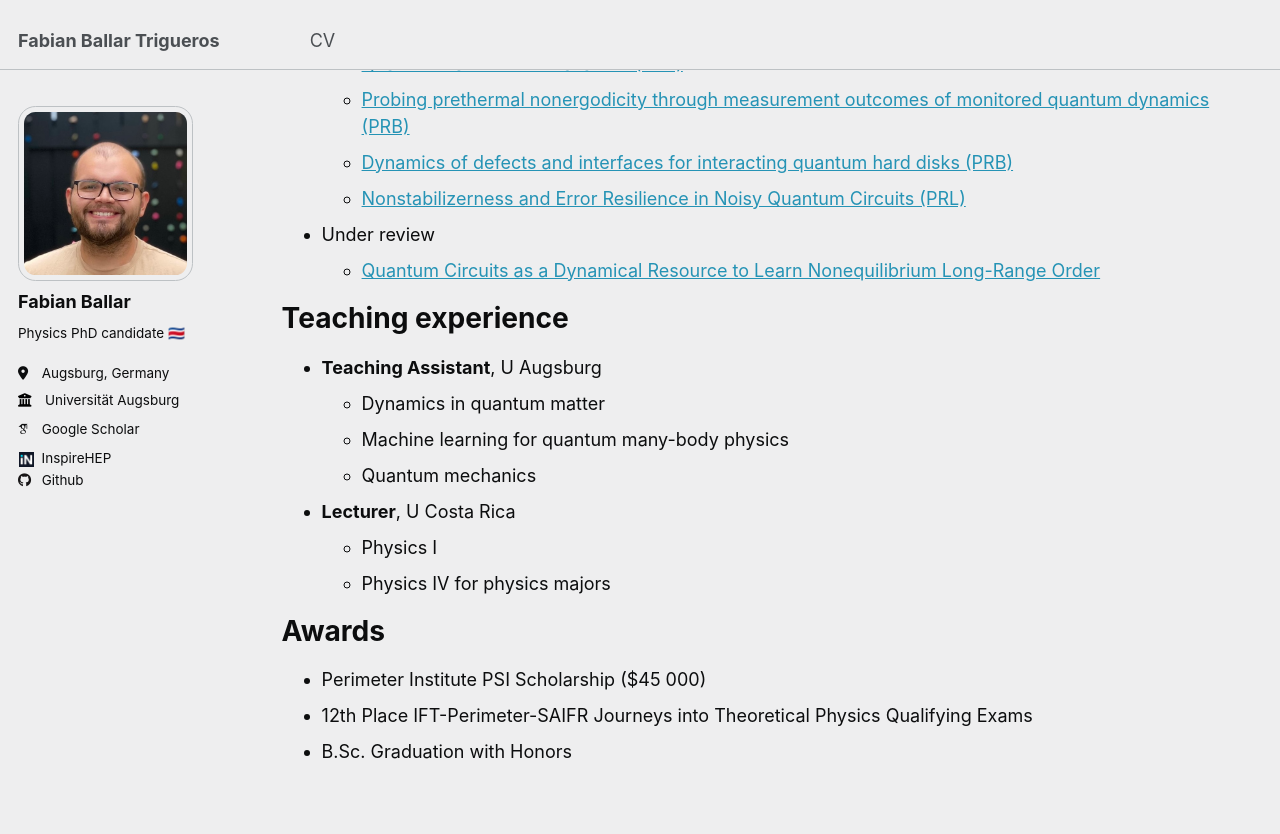
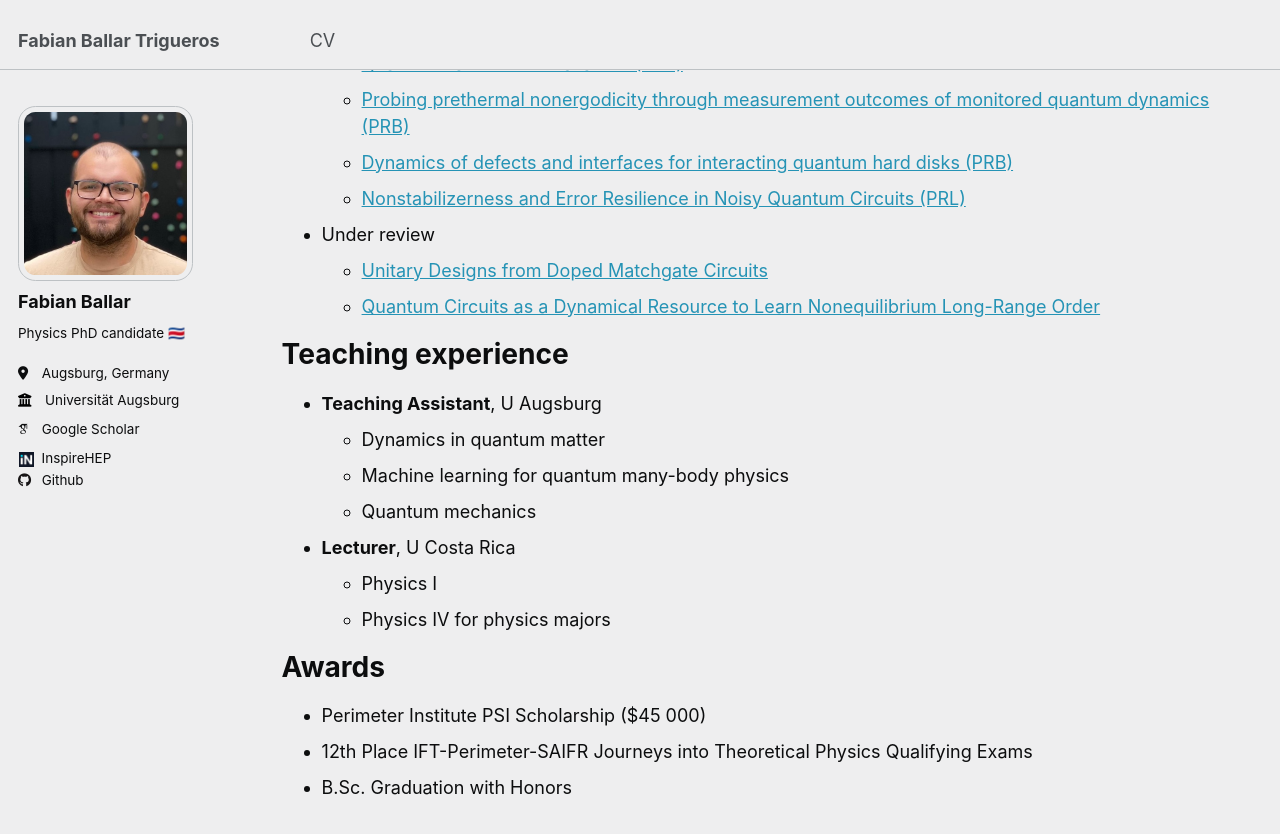
Before and after one commit to FabianBallar7/FabianBallar7.github.io, a Jekyll site: the page built from _pages/cv.md, in a window 1280 px wide and 900 px high, scrolled down 676 px. Shown: the top 834 px of the window. Built offline with Jekyll 4.4.1, drawn with Linux system fonts in a browser that asks for light colours; some web fonts are replaced.

Commit message:
Update cv.md

```diff
--- a/_pages/cv.md
+++ b/_pages/cv.md
@@ -60,6 +60,8 @@ Publication
 
 
 * Under review
+  * [Unitary Designs from Doped Matchgate Circuits
+](https://arxiv.org/pdf/2606.23800)
   * [Quantum Circuits as a Dynamical Resource to Learn Nonequilibrium Long-Range Order
 ](https://arxiv.org/pdf/2602.16788)
 
```
